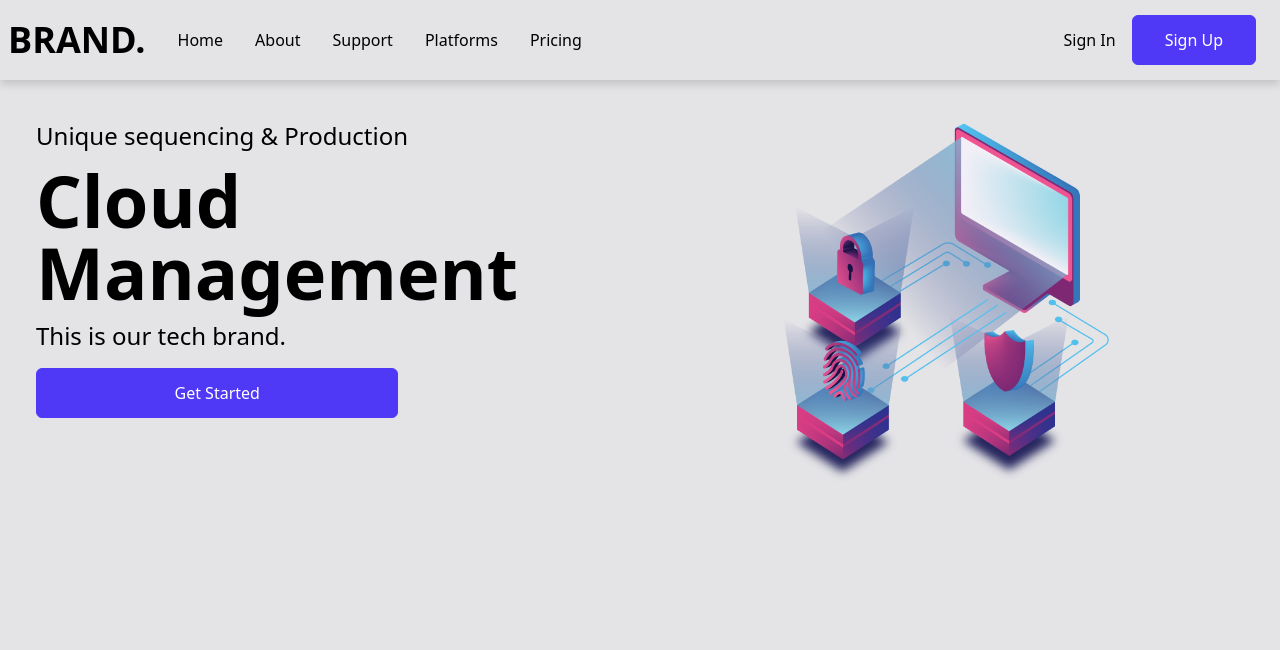
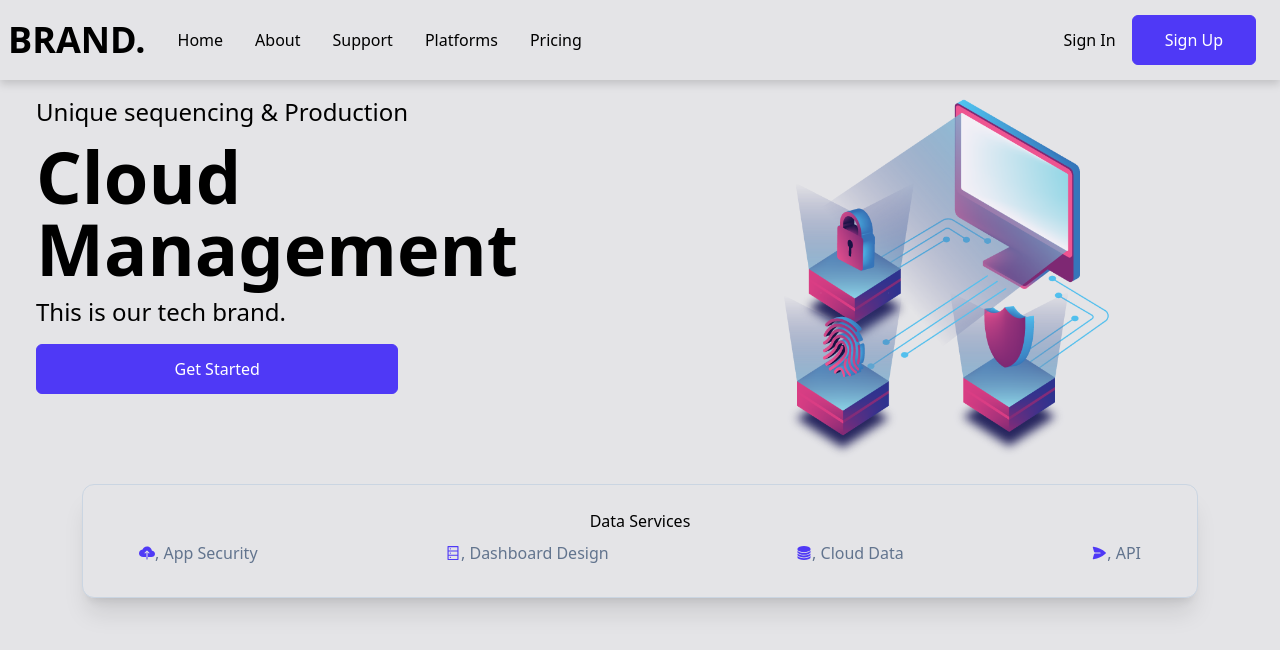
Before and after one commit to mohammad-reza99/nexa, a React (Vite) app: page / in a window 1280 px wide. Shown: the top 650 px of the page. Built offline with nearby package versions, Linux system fonts and the light colour scheme.

Commit message:
fix: adjust padding in Hero component for improved layout

```diff
--- a/src/assets/componants/Hero.jsx
+++ b/src/assets/componants/Hero.jsx
@@ -7,7 +7,7 @@ import bgImg from "../image/cyber-bg.png";
 const Hero = () => {
   return (
     <div className="w-full h-screen bg-zinc-200 flex flex-col">
-      <div className="grid md:grid-cols-2 max-w-[1240px] mx-auto px-4 pt-30">
+      <div className="grid md:grid-cols-2 max-w-[1240px] mx-auto px-4 pt-24 relative">
         <div className="flex flex-col justify-start md:items-start w-full">
           <p className="text-2xl">Unique sequencing & Production</p>
           <h1 className="py-3 text-5xl md:text-7xl font-bold">
@@ -20,6 +20,29 @@ const Hero = () => {
         <div className="flex justify-center items-start">
           <img className="w-full max-w-[500px]" src={bgImg} alt="/" />
         </div>
+
+        <div
+          className="absolute left-1/2 -translate-x-1/2 -bottom-35 z-10
+                    bg-zinc-200 border border-slate-300 rounded-xl
+                    shadow-xl text-center w-[90%] md:min-w-[860px] p-6"
+        >
+          <p className="font-medium">Data Services</p>
+          <div className="flex justify-between flex-wrap px-4">
+            <p className="flex px-4 py-2 text-slate-500">
+              <IoCloudUpload className="h-6 text-indigo-600" />, App Security
+            </p>
+            <p className="flex px-4 py-2 text-slate-500">
+              <AiOutlineDatabase className="h-6 text-indigo-600" />, Dashboard
+              Design
+            </p>
+            <p className="flex px-4 py-2 text-slate-500">
+              <IoServerSharp className="h-6 text-indigo-600" />, Cloud Data
+            </p>
+            <p className="flex px-4 py-2 text-slate-500">
+              <HiMiniPaperAirplane className="h-6 text-indigo-600" />, API
+            </p>
+          </div>
+        </div>
       </div>
     </div>
   );
```
